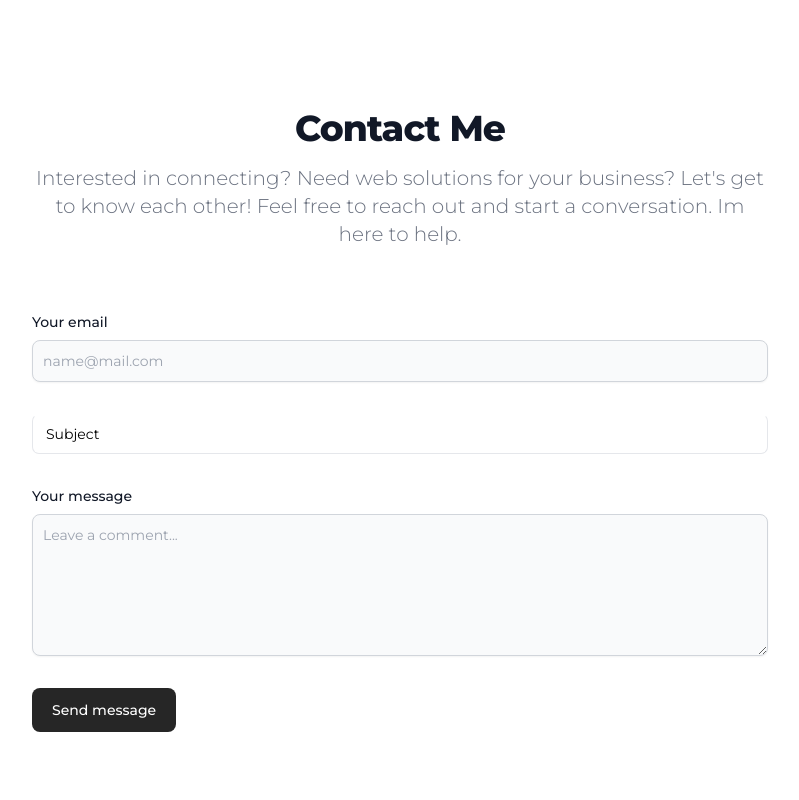
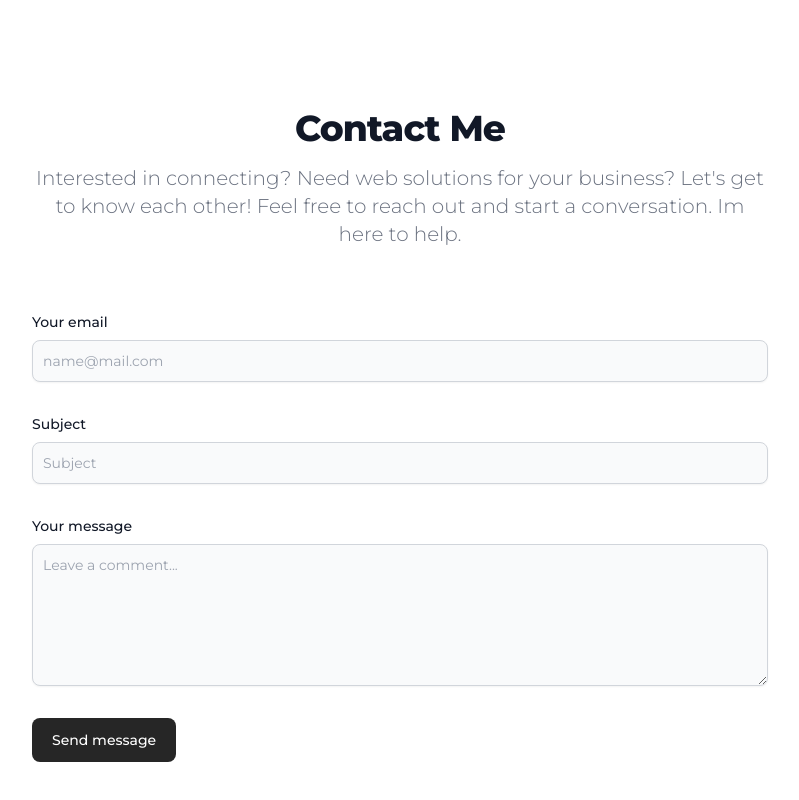
Before and after one commit to naufalzp/portfolio, a Next.js app: page / in a window 1280 px wide. Shown: the part 4888-5688 px from the top of the page, without its empty margins (240-1039 px from the left). Built offline with nearby package versions, Linux system fonts and the light colour scheme.

Commit message:
Fix contact form

```diff
--- a/components/contact.tsx
+++ b/components/contact.tsx
@@ -36,18 +36,22 @@ const Contact = () => {
             required
           />
         </div>
-        <div className='relative h-10 w-full min-w-[200px]'>
+        <div>
+          <label
+            htmlFor='email'
+            className='mb-2 block text-sm font-medium text-gray-900 dark:text-gray-300'
+          >
+            Subject
+          </label>
           <input
-            className='border-blue-gray-200 text-blue-gray-700 placeholder-shown:border-blue-gray-200 placeholder-shown:border-t-blue-gray-200 disabled:bg-blue-gray-50 peer h-full w-full rounded-[7px] border border-t-transparent bg-transparent px-3 py-2.5 font-sans text-sm font-normal outline outline-0 transition-all placeholder-shown:border focus:border-2 focus:border-pink-500 focus:border-t-transparent focus:outline-0 disabled:border-0'
-            placeholder=' '
             type='text'
             id='subject'
+            className='focus:ring-primary-500 focus:border-primary-500 dark:focus:ring-primary-500 dark:focus:border-primary-500 dark:shadow-sm-light block w-full rounded-lg border border-gray-300 bg-gray-50 p-2.5 text-sm text-gray-900 shadow-sm dark:border-gray-600 dark:bg-gray-700 dark:text-white dark:placeholder-gray-400'
+            placeholder='Subject'
             value={subject}
             onChange={(e) => setSubject(e.target.value)}
+            required
           />
-          <label className="before:content[' '] after:content[' '] text-blue-gray-400 before:border-blue-gray-200 after:border-blue-gray-200 peer-placeholder-shown:text-blue-gray-500 peer-disabled:peer-placeholder-shown:text-blue-gray-500 pointer-events-none absolute -top-1.5 left-0 flex h-full w-full select-none text-[11px] font-normal leading-tight transition-all before:pointer-events-none before:mr-1 before:mt-[6.5px] before:box-border before:block before:h-1.5 before:w-2.5 before:rounded-tl-md before:border-l before:border-t before:transition-all after:pointer-events-none after:ml-1 after:mt-[6.5px] after:box-border after:block after:h-1.5 after:w-2.5 after:flex-grow after:rounded-tr-md after:border-r after:border-t after:transition-all peer-placeholder-shown:text-sm peer-placeholder-shown:leading-[3.75] peer-placeholder-shown:before:border-transparent peer-placeholder-shown:after:border-transparent peer-focus:text-[11px] peer-focus:leading-tight peer-focus:text-pink-500 peer-focus:before:border-l-2 peer-focus:before:border-t-2 peer-focus:before:border-pink-500 peer-focus:after:border-r-2 peer-focus:after:border-t-2 peer-focus:after:border-pink-500 peer-disabled:text-transparent peer-disabled:before:border-transparent peer-disabled:after:border-transparent">
-            Subject
-          </label>
         </div>
         <div className='sm:col-span-2'>
           <label
```
